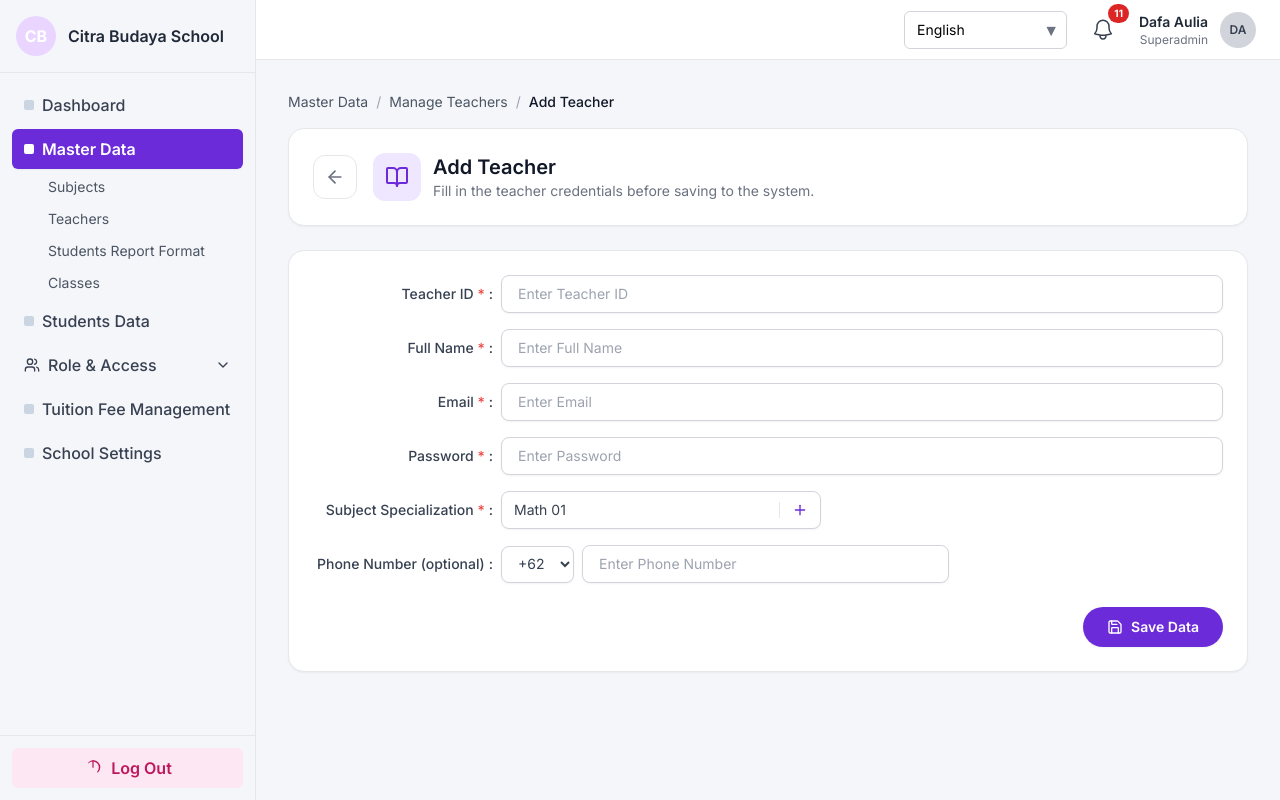
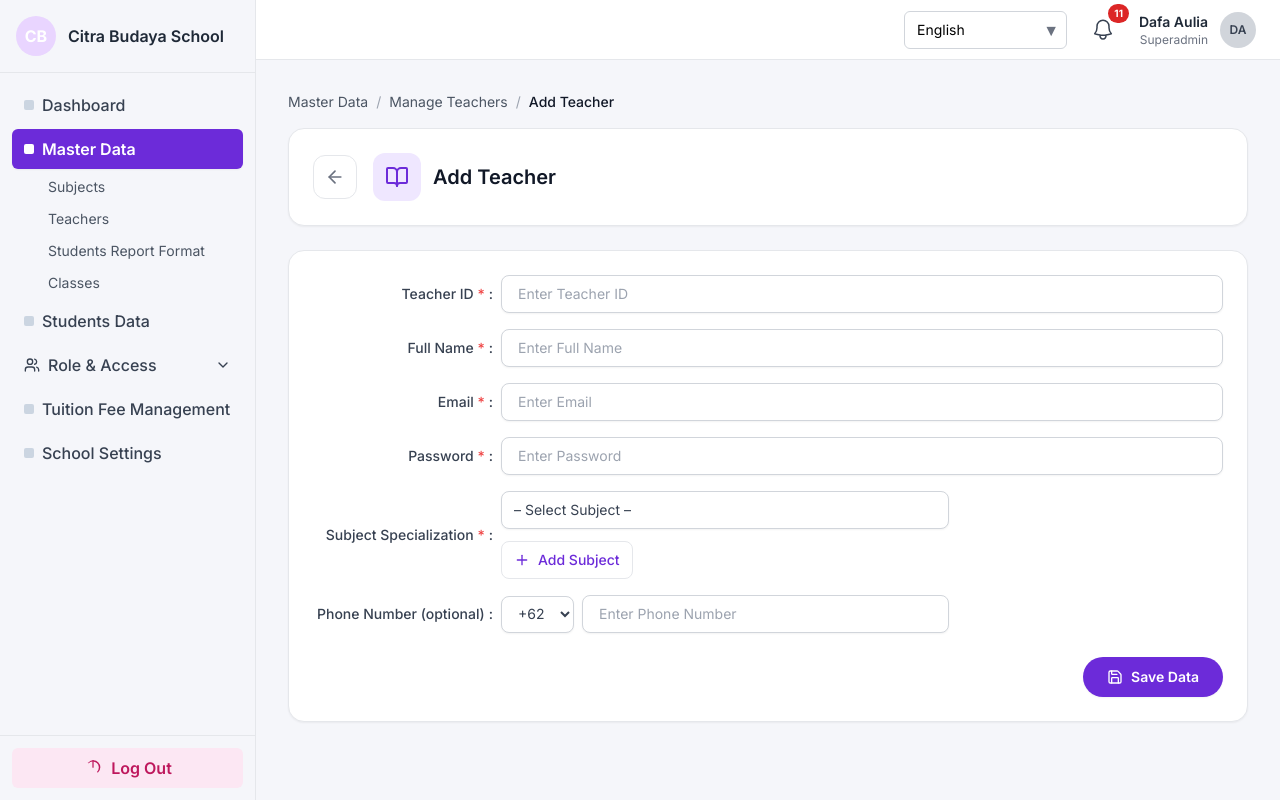
Before and after one commit to SSDIGITAL-DevTeam/Tygo-School, a Next.js app: page /master-data/teachers-management/add-teacher in a window 1280 px wide. Built offline with nearby package versions, Linux system fonts and the light colour scheme.

Commit message:
update add teacher and modal

```diff
--- a/app/master-data/teachers-management/add-teacher/page.tsx
+++ b/app/master-data/teachers-management/add-teacher/page.tsx
@@ -5,6 +5,7 @@ import Sidebar from "../../../../components/Sidebar";
 import Header from "../../../../components/Header";
 import ConfirmModal from "../../../../components/modal/AddTeacherModal";
 import { Inter } from "next/font/google";
+import { useRouter } from "next/navigation";
 import {
   ArrowLeft,
   BookOpen,
@@ -40,22 +41,22 @@ const AddTeacherPage: React.FC = () => {
   const [phonePrefix, setPhonePrefix] = useState(phonePrefixes[0]);
   const [phoneNumber, setPhoneNumber] = useState("");
 
-  const [selectedSubject, setSelectedSubject] = useState(subjectOptions[0]);
-  const [subjects, setSubjects] = useState<string[]>([]);
+  // const [selectedSubject, setSelectedSubject] = useState(subjectOptions[0]);
+  // const [subjects, setSubjects] = useState<string[]>([]);
+  const [subjectSelections, setSubjectSelections] = useState<string[]>([""]);
 
   const [modalOpen, setModalOpen] = useState(false);
   const [saved, setSaved] = useState(false);
 
   const subjectChoices = useMemo(() => subjectOptions, []);
+  const selectedSet = useMemo(
+    () => new Set(subjectSelections.filter(Boolean)),
+    [subjectSelections]
+  );
 
-  const addSubject = () => {
-    if (!selectedSubject || subjects.includes(selectedSubject)) return;
-    setSubjects((prev) => [...prev, selectedSubject]);
-  };
+  const allChosen = selectedSet.size >= subjectOptions.length;
 
-  const removeSubject = (subject: string) => {
-    setSubjects((prev) => prev.filter((item) => item !== subject));
-  };
+  const router = useRouter();
 
   const resetForm = () => {
     setTeacherId("");
@@ -64,8 +65,27 @@ const AddTeacherPage: React.FC = () => {
     setPassword("");
     setPhonePrefix(phonePrefixes[0]);
     setPhoneNumber("");
-    setSubjects([]);
-    setSelectedSubject(subjectOptions[0]);
+    setSubjectSelections([""]); // back to a single empty select
+  };
+
+  const addSubjectSelect = () => {
+    setSubjectSelections((prev) => [...prev, ""]);
+  };
+
+  const removeSubjectSelect = (index: number) => {
+    setSubjectSelections((prev) => prev.filter((_, i) => i !== index));
+  };
+
+  const updateSubjectAt = (index: number, value: string) => {
+    setSubjectSelections((prev) => {
+      // if another dropdown already has this value, ignore the change
+      if (value && prev.some((s, i) => i !== index && s === value)) {
+        return prev; // no change
+      }
+      const next = [...prev];
+      next[index] = value;
+      return next;
+    });
   };
 
   const handleSubmit = (event: React.FormEvent<HTMLFormElement>) => {
@@ -74,13 +94,16 @@ const AddTeacherPage: React.FC = () => {
   };
 
   const handleConfirm = () => {
+    const chosenSubjects = Array.from(
+      new Set(subjectSelections.filter((s) => s && s !== ""))
+    );
     const payload = {
       teacherId,
       fullName,
       email,
       password,
       phone: `${phonePrefix} ${phoneNumber}`.trim(),
-      subjects,
+      subjects: chosenSubjects,
     };
     console.log("Saving teacher", payload);
     setModalOpen(false);
@@ -90,6 +113,7 @@ const AddTeacherPage: React.FC = () => {
   };
 
   return (
+
     <div className={`min-h-screen bg-[#f5f6fa] ${inter.className}`}>
       <div className="flex">
         <Sidebar
@@ -120,6 +144,7 @@ const AddTeacherPage: React.FC = () => {
               <div className="flex items-center gap-4">
                 <button
                   type="button"
+                  onClick={() => router.push("/master-data/teachers-management/teacher-list")}
                   aria-label="Back to teacher list"
                   className="flex h-11 w-11 items-center justify-center rounded-xl border border-gray-200 text-gray-500 transition-colors hover:border-[#6c2bd9] hover:text-[#6c2bd9]"
                 >
@@ -133,9 +158,6 @@ const AddTeacherPage: React.FC = () => {
                     <h1 className="text-xl font-semibold text-gray-900">
                       Add Teacher
                     </h1>
-                    <p className="text-sm text-gray-500">
-                      Fill in the teacher credentials before saving to the system.
-                    </p>
                   </div>
                 </div>
               </div>
@@ -208,48 +230,67 @@ const AddTeacherPage: React.FC = () => {
                     label="Subject Specialization"
                     required
                     input={
-                      <div className="flex flex-wrap items-center gap-3">
-                        <div className="flex w-full max-w-xs items-center overflow-hidden rounded-lg border border-gray-300 bg-white shadow-sm">
-                          <select
-                            value={selectedSubject}
-                            onChange={(event) => setSelectedSubject(event.target.value)}
-                            className="flex-1 appearance-none bg-transparent px-3 py-2 text-sm text-gray-700 focus:outline-none"
+                      <div className="flex flex-col gap-3">
+                        {/* Render one select per selection */}
+                        {subjectSelections.map((value, idx) => (
+                          <div
+                            key={idx}
+                            className="flex items-center gap-2 max-w-md"
                           >
-                            {subjectChoices.map((subject) => (
-                              <option key={subject} value={subject}>
-                                {subject}
-                              </option>
-                            ))}
-                          </select>
+                            <div className="flex-1 overflow-hidden rounded-lg border border-gray-300 bg-white shadow-sm">
+                              <select
+                                value={value}
+                                onChange={(e) =>
+                                  updateSubjectAt(idx, e.target.value)
+                                }
+                                className="w-full appearance-none bg-transparent px-3 py-2 text-sm text-gray-700 focus:outline-none"
+                              >
+                                <option value="" disabled>
+                                  – Select Subject –
+                                </option>
+                                {subjectOptions.map((subject) => (
+                                  <option
+                                    key={subject}
+                                    value={subject}
+                                    // disable if selected elsewhere; allow the current row's own value
+                                    disabled={
+                                      selectedSet.has(subject) &&
+                                      subject !== value
+                                    }
+                                  >
+                                    {subject}
+                                  </option>
+                                ))}
+                              </select>
+                            </div>
+
+                            {/* Remove button (hide for first item if you like) */}
+                            {subjectSelections.length > 1 && (
+                              <button
+                                type="button"
+                                onClick={() => removeSubjectSelect(idx)}
+                                className="inline-flex items-center justify-center rounded-lg border border-gray-200 p-2 text-gray-500 hover:text-[#6c2bd9] hover:border-[#6c2bd9]"
+                                aria-label="Remove subject dropdown"
+                                title="Remove"
+                              >
+                                <Trash2 className="h-4 w-4" />
+                              </button>
+                            )}
+                          </div>
+                        ))}
+
+                        {/* Add another dropdown */}
+                        <div>
                           <button
                             type="button"
-                            onClick={addSubject}
-                            className="h-full border-l border-gray-200 px-3 text-[#6c2bd9] transition-colors hover:bg-purple-50"
-                            aria-label="Add subject"
+                            onClick={addSubjectSelect}
+                            className="inline-flex items-center gap-2 rounded-lg border border-gray-200 bg-white px-3 py-2 text-sm font-medium text-[#6c2bd9] hover:bg-purple-50"
+                            aria-label="Add another subject dropdown"
                           >
                             <Plus className="h-4 w-4" />
+                            Add Subject
                           </button>
                         </div>
-                        {subjects.length > 0 && (
-                          <div className="flex flex-wrap gap-2">
-                            {subjects.map((subject) => (
-                              <span
-                                key={subject}
-                                className="inline-flex items-center gap-1 rounded-full bg-purple-50 px-3 py-1 text-xs font-semibold text-[#6c2bd9]"
-                              >
-                                {subject}
-                                <button
-                                  type="button"
-                                  aria-label={`Remove ${subject}`}
-                                  onClick={() => removeSubject(subject)}
-                                  className="rounded-full p-0.5 text-[#6c2bd9]/70 hover:bg-purple-100 hover:text-[#581c87]"
-                                >
-                                  <Trash2 className="h-3 w-3" />
-                                </button>
-                              </span>
-                            ))}
-                          </div>
-                        )}
                       </div>
                     }
                   />
@@ -260,7 +301,9 @@ const AddTeacherPage: React.FC = () => {
                       <div className="flex w-full max-w-md items-center gap-2">
                         <select
                           value={phonePrefix}
-                          onChange={(event) => setPhonePrefix(event.target.value)}
+                          onChange={(event) =>
+                            setPhonePrefix(event.target.value)
+                          }
                           className="rounded-lg border border-gray-300 bg-white px-3 py-2 text-sm text-gray-700 shadow-sm focus:border-[#6c2bd9] focus:outline-none focus:ring-2 focus:ring-[#6c2bd9]/40"
                         >
                           {phonePrefixes.map((prefix) => (
@@ -270,8 +313,17 @@ const AddTeacherPage: React.FC = () => {
                           ))}
                         </select>
                         <input
+                          type="text"
+                          inputMode="numeric"
+                          pattern="[0-9]*"
+                          onInput={(e) => {
+                            e.currentTarget.value =
+                              e.currentTarget.value.replace(/[^0-9]/g, "");
+                          }}
                           value={phoneNumber}
-                          onChange={(event) => setPhoneNumber(event.target.value)}
+                          onChange={(event) =>
+                            setPhoneNumber(event.target.value)
+                          }
                           placeholder="Enter Phone Number"
                           className="flex-1 rounded-lg border border-gray-300 bg-white px-4 py-2 text-sm text-gray-700 shadow-sm focus:border-[#6c2bd9] focus:outline-none focus:ring-2 focus:ring-[#6c2bd9]/40"
                         />
@@ -328,5 +380,4 @@ const FormRow: React.FC<{
   </label>
 );
 
-
 export default AddTeacherPage;
```
Also changed, not shown: 1 other file (tests, documents, lock files or other folders).
